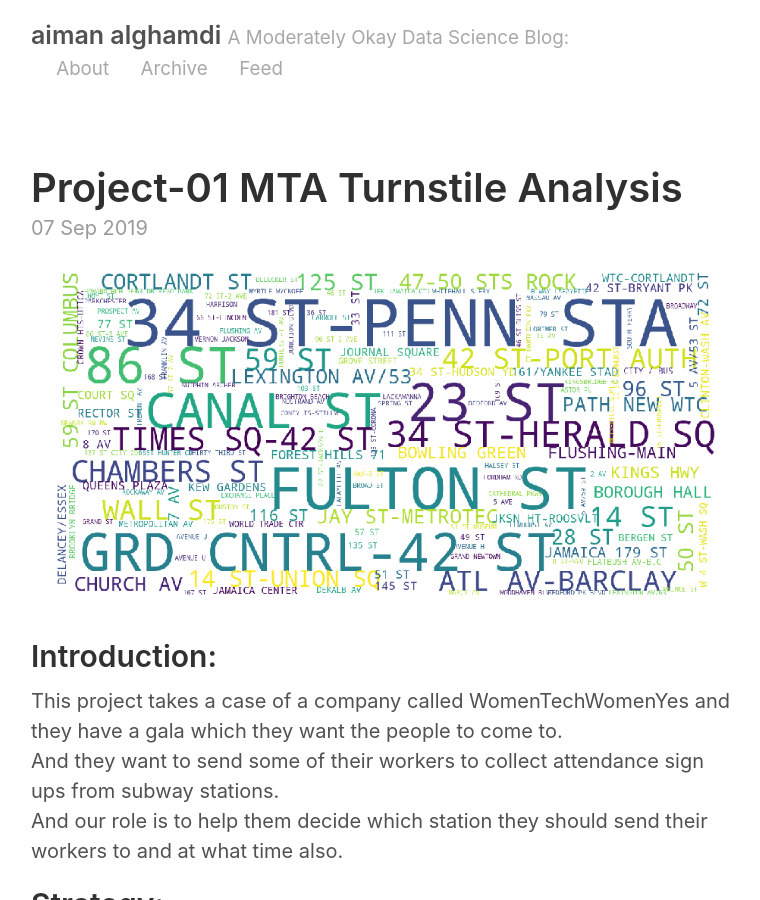
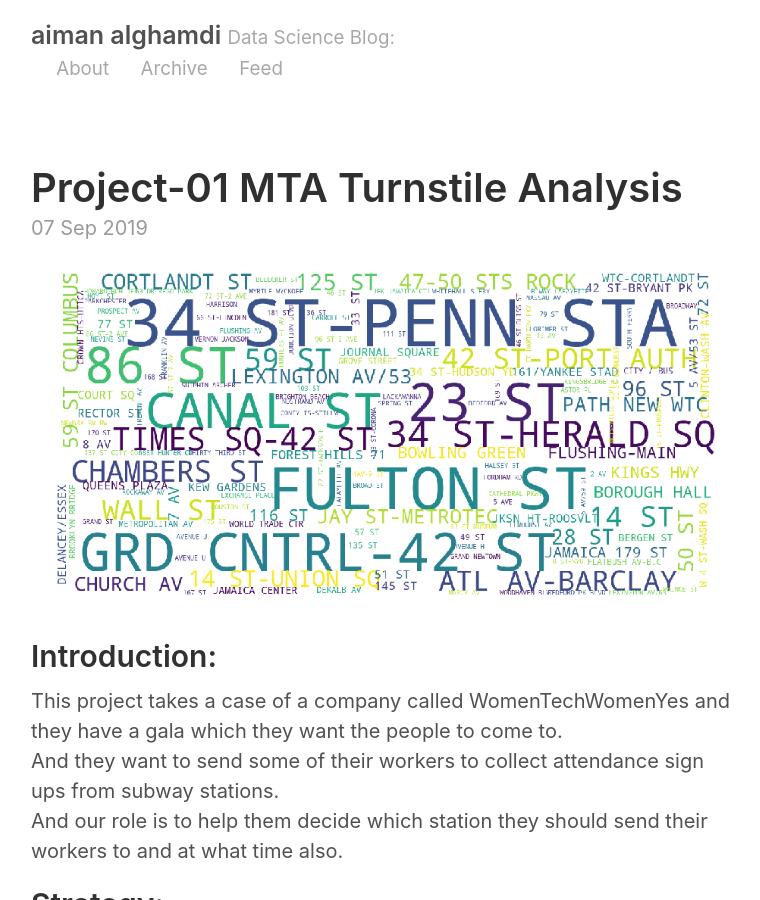
Before and after one commit to aiman-alghamdi/aiman2019.github.io, a Jekyll site: the page built from index.html, in a window 1280 px wide and 900 px high. Shown: the whole window, without its empty margins (259-1019 px from the left). Built offline with Jekyll 4.4.1, drawn with Linux system fonts in a browser that asks for light colours; the list of posts is cut into pages by our own code.

Commit message:
Update _config.yml

```diff
--- a/_config.yml
+++ b/_config.yml
@@ -3,7 +3,7 @@ permalink:           pretty
 
 # Setup
 title:               aiman alghamdi
-tagline:             A Moderately Okay Data Science Blog
+tagline:             Data Science Blog
 url:                 https://aiman2019.github.io/
 paginate:            2
 baseurl:             ""
@@ -18,7 +18,7 @@ sass:
 # About/contact
 author:
   name:              aiman2019
-  url:               https://twitter.com/zaglamir
+  url:
   email:             aiman.m.alghamdi@gmail.com
 
 # Custom vars
```
